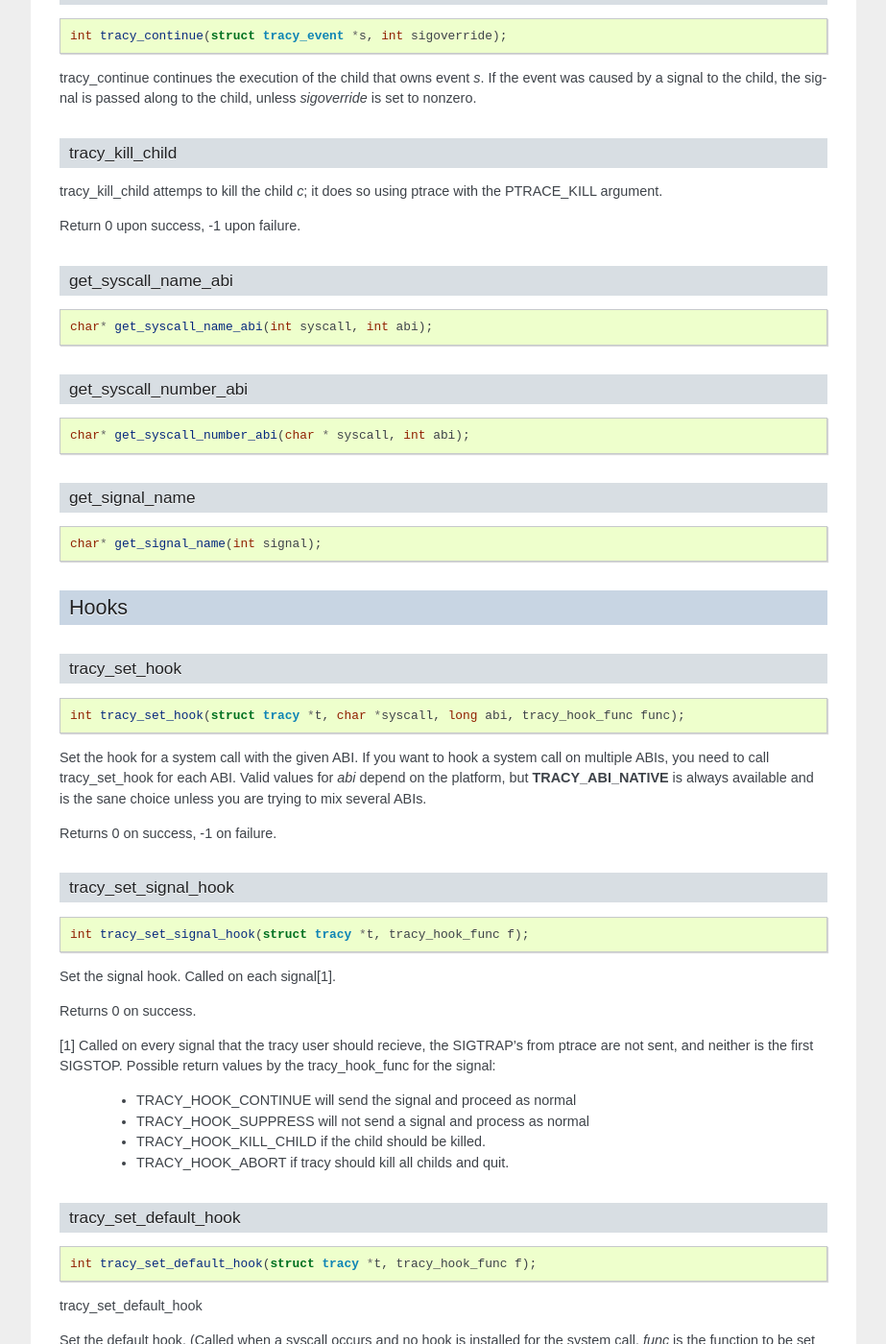
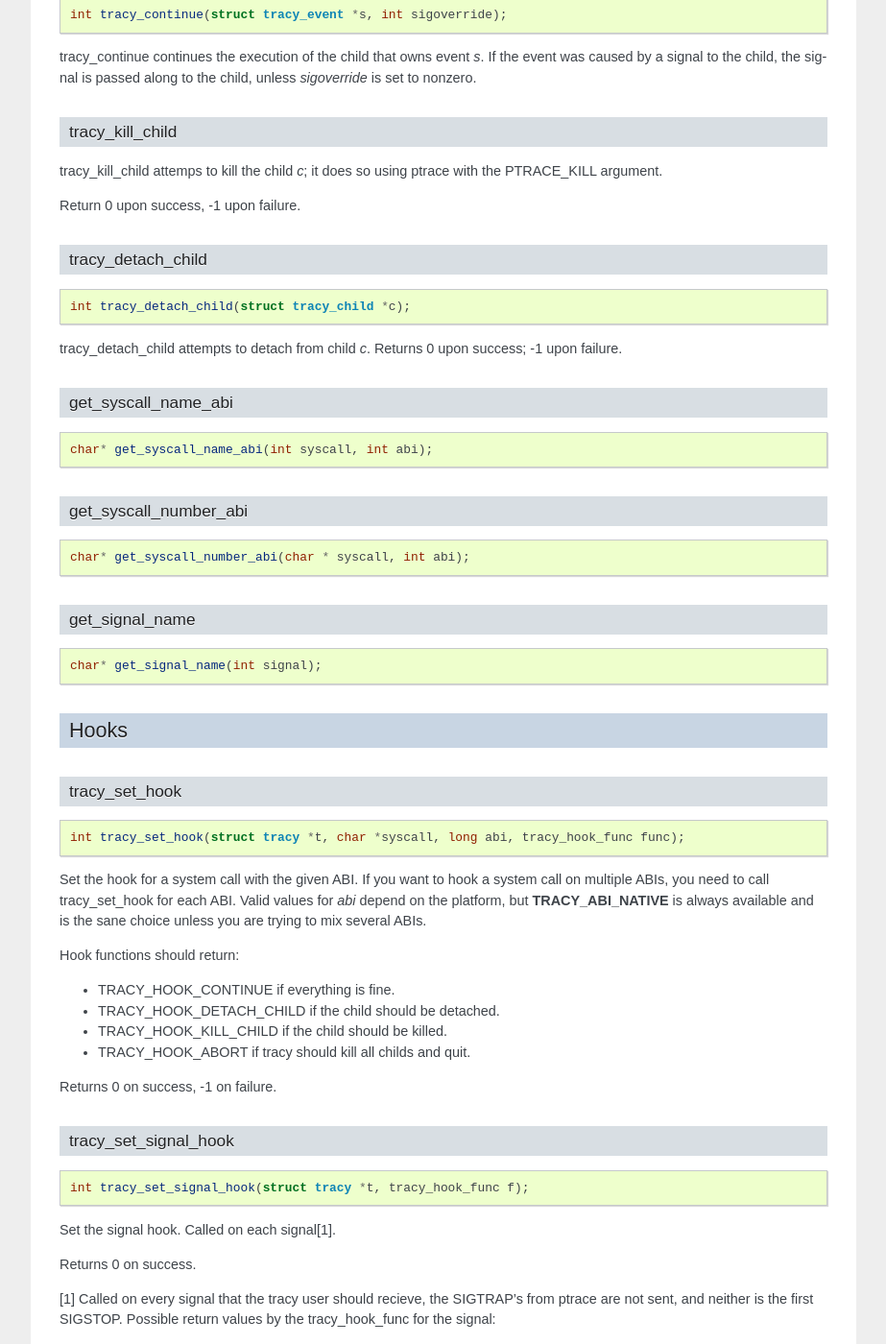
Before and after one commit to MerlijnWajer/tracy, a Sphinx documentation site: the page built from doc/reference.rst, in a window 1280 px wide and 1400 px high, scrolled down 2016 px. Shown: the whole window at 96% size, without its empty margins (198-1121 px from the left). Built offline with Sphinx 7.4.7, drawn with Linux system fonts in a browser that asks for light colours; some of the changed text lies outside the part shown.

Commit message:
Update documentation (a bit).

```diff
--- a/doc/examples.rst
+++ b/doc/examples.rst
@@ -248,6 +248,10 @@ Hook return values
     Return this *only* from a signal hook. This will cause the signal that
     would normally be sent to be suppressed instead.
 
+* **TRACY_HOOK_DETACH_CHILD**
+
+    Return this if the child should be detached. Only valid for syscall hooks.
+
 - **TRACY_HOOK_DENY**
 
     Return this **only** from a system call hook. This will cause the
--- a/doc/reference.rst
+++ b/doc/reference.rst
@@ -162,6 +161,17 @@ the PTRACE_KILL argument.
 
 Return 0 upon success, -1 upon failure.
 
+tracy_detach_child
+-------------------
+
+.. code-block:: c
+
+    int tracy_detach_child(struct tracy_child *c);
+
+tracy_detach_child attempts to detach from child *c*.
+Returns 0 upon success; -1 upon failure.
+
+
 get_syscall_name_abi
 --------------------
 
@@ -201,6 +211,13 @@ Valid values for *abi* depend on the platform, but **TRACY_ABI_NATIVE** is
 always available and is the sane choice unless you are trying to mix several
 ABIs.
 
+Hook functions should return:
+
+* TRACY_HOOK_CONTINUE if everything is fine.
+* TRACY_HOOK_DETACH_CHILD if the child should be detached.
+* TRACY_HOOK_KILL_CHILD if the child should be killed.
+* TRACY_HOOK_ABORT if tracy should kill all childs and quit.
+
 Returns 0 on success, -1 on failure.
 
 tracy_set_signal_hook
@@ -221,10 +238,10 @@ the SIGTRAP's from ptrace are not sent, and neither is the first
 SIGSTOP.
 Possible return values by the tracy_hook_func for the signal:
 
-    -   TRACY_HOOK_CONTINUE will send the signal and proceed as normal
-    -   TRACY_HOOK_SUPPRESS will not send a signal and process as normal
-    -   TRACY_HOOK_KILL_CHILD if the child should be killed.
-    -   TRACY_HOOK_ABORT if tracy should kill all childs and quit.
+* TRACY_HOOK_CONTINUE will send the signal and proceed as normal
+* TRACY_HOOK_SUPPRESS will not send a signal and process as normal
+* TRACY_HOOK_KILL_CHILD if the child should be killed.
+* TRACY_HOOK_ABORT if tracy should kill all childs and quit.
 
 
 tracy_set_default_hook
@@ -255,10 +272,11 @@ tracy_execute_hook
 
 Returns the return value of the hook. Hooks should return:
 
-    -   TRACY_HOOK_CONTINUE if everything is fine.
-    -   TRACY_HOOK_KILL_CHILD if the child should be killed.
-    -   TRACY_HOOK_ABORT if tracy should kill all childs and quit.
-    -   TRACY_HOOK_NOHOOK is no hook is in place for this system call.
+* TRACY_HOOK_CONTINUE if everything is fine.
+* TRACY_HOOK_DETACH_CHILD if the child should be detached.
+* TRACY_HOOK_KILL_CHILD if the child should be killed.
+* TRACY_HOOK_ABORT if tracy should kill all childs and quit.
+* TRACY_HOOK_NOHOOK is no hook is in place for this system call.
 
 
 Memory manipulation
```
Also changed, not shown: other parts of doc/reference.rst (+0 -1 lines), 1 other file.
